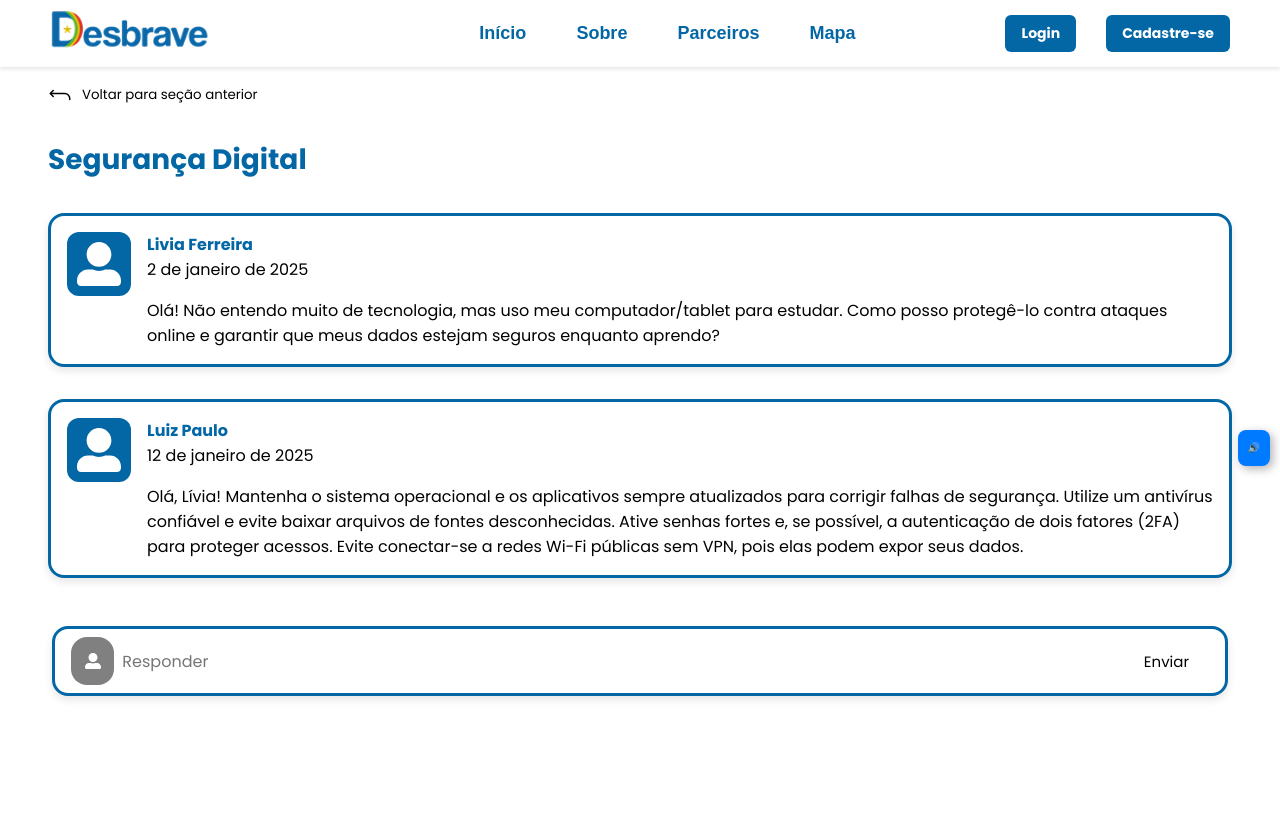
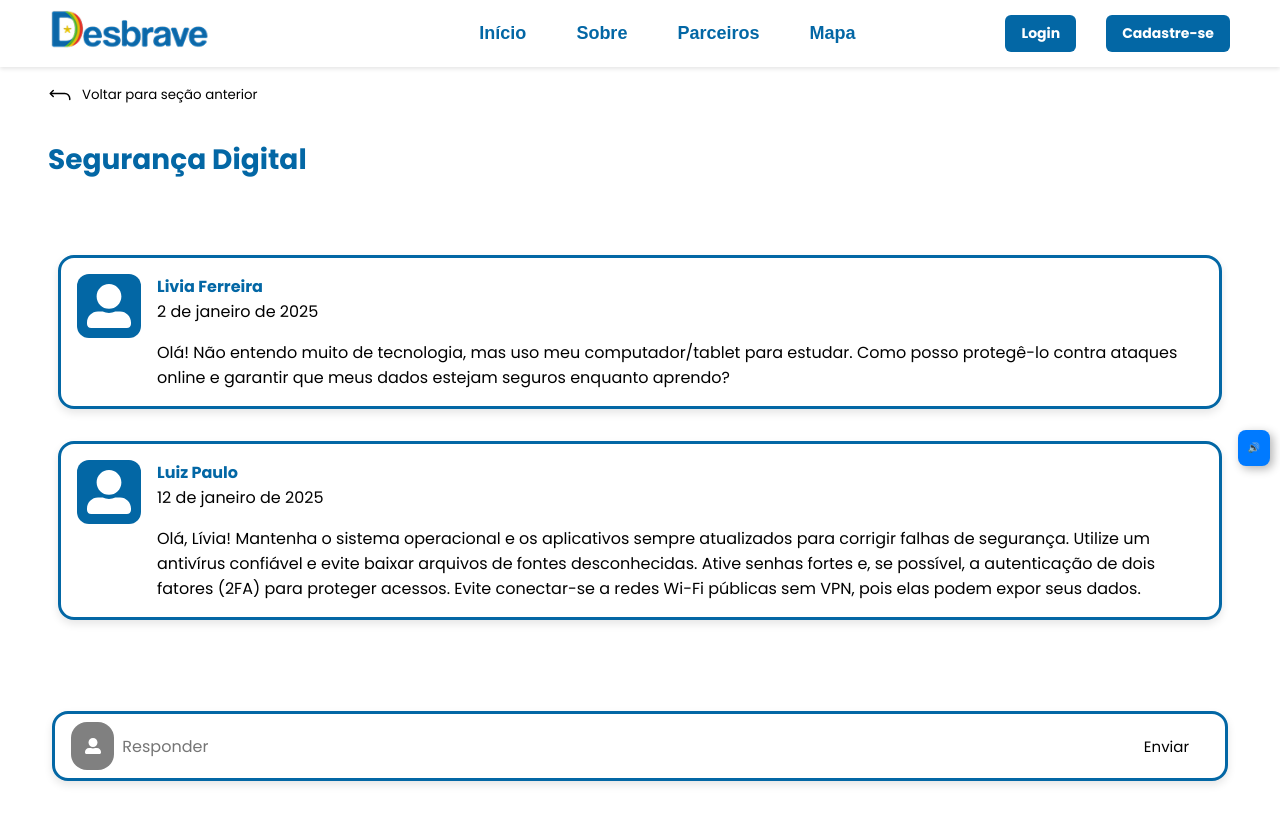
Before and after one commit to MiTabosa/Projeto-Desbrave, a React (Vite) app: page /forumChat in a window 1280 px wide. Shown: the top 824 px of the page. Before the commit the page ends 800 px from the top, so only its background shows below. Built offline with nearby package versions, Linux system fonts and the light colour scheme.

Commit message:
adcionado a rolagem chat

```diff
--- a/src/pages/ChatForum/Chatforum.css
+++ b/src/pages/ChatForum/Chatforum.css
@@ -21,6 +21,15 @@
     border-radius: 1rem;
     gap: 1rem;
 }
+
+    .comments-container {
+        width: 100%;
+        height: 450px;
+        overflow-y: auto;
+        padding: 10px;
+        margin-bottom: 0.25rem;
+    }
+
 
 .info-card {
     display: flex;
--- a/src/pages/ChatForum/Chatforum.jsx
+++ b/src/pages/ChatForum/Chatforum.jsx
@@ -16,7 +16,7 @@ const Chatforum = () => {
     const addComment = () => {
         if (newComment.trim() === "") return;
         const newPost = {
-            user: "dTown",
+            user: "user",
             date: new Date().toLocaleDateString("pt-BR"),
             comment: newComment
         }
@@ -37,6 +37,7 @@ const Chatforum = () => {
             </span>
             <h3 className="titulo-chat">Segurança Digital</h3>
 
+            <div className="comments-container">
                 {comments.map((item, index) => (
                     <div key={index} className="box-chat">
                         <span className="cf-icon">
@@ -51,6 +52,7 @@ const Chatforum = () => {
                         </div>
                     </div>
                 ))}
+            </div>
 
             <div className="comentar">
                 <span className="bar-icon">
```
Lines whose indentation alone changed are shown as unchanged.
